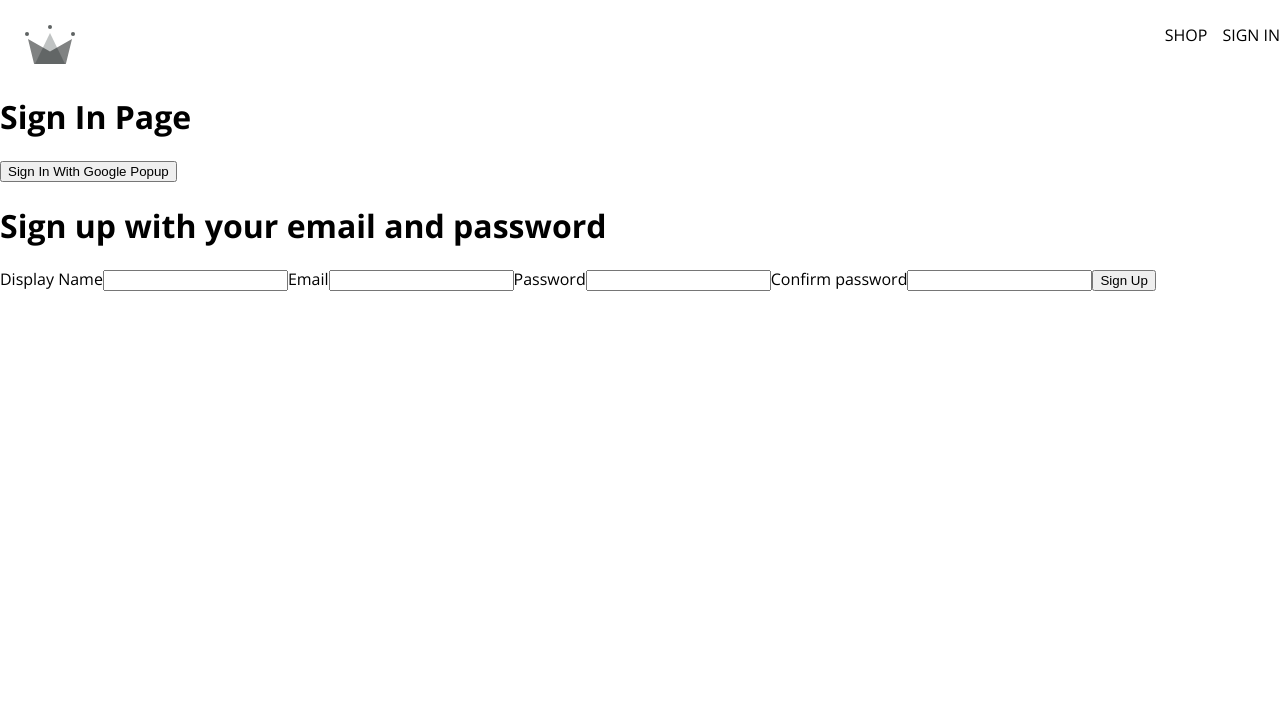
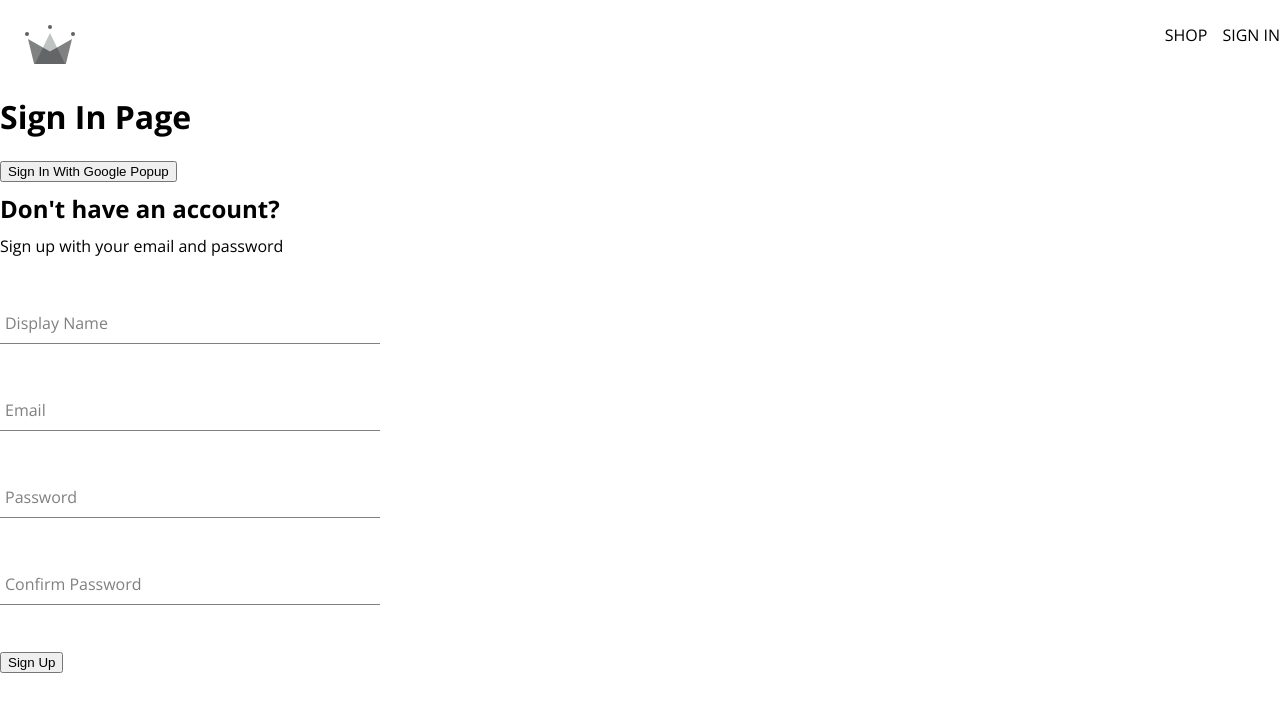
Before and after one commit to andrewnotermans/crwn-clothing, a React (Create React App) app: page /sign-in in a window 1280 px wide. Shown: the top 712 px of the page. Built offline with nearby package versions, Linux system fonts and the light colour scheme.

Commit message:
Add FormInput component and refactor SignUpForm for improved input handling

```diff
--- /dev/null
+++ b/src/components/form-input/form-input.component.jsx
@@ -0,0 +1,19 @@
+import './form-input.styles.scss'
+
+const FormInput = ({ label, ...otherProps }) => {
+    return (
+        <div className="group">
+            <input className="form-input" {...otherProps} />
+            {label && (
+
+                <label className={`${otherProps.value.length ? 'shrink' : ''} form-input-label`}>{label}</label>
+            )}
+
+
+        </div>
+
+
+    )
+}
+
+export default FormInput;
--- /dev/null
+++ b/src/components/form-input/form-input.styles.scss
@@ -0,0 +1,54 @@
+$sub-color: grey;
+$main-color: black;
+
+@mixin shrinkLabel {
+    top: -14px;
+    font-size: 12px;
+    color: $main-color;
+}
+
+.group {
+    position: relative;
+    margin: 45px 0;
+
+    .form-input {
+        background: none;
+        background-color: white;
+        color: $sub-color;
+        font-size: 18px;
+        padding: 10px 10px 10px 5px;
+        display: block;
+        width: 100%;
+        border: none;
+        border-radius: 0;
+        border-bottom: 1px solid $sub-color;
+        margin: 25px 0;
+
+        &:focus {
+            outline: none;
+        }
+
+        &:focus~.form-input-label {
+            @include shrinkLabel();
+        }
+    }
+
+    input[type='password'] {
+        letter-spacing: 0.3em;
+    }
+
+    .form-input-label {
+        color: $sub-color;
+        font-size: 16px;
+        font-weight: normal;
+        position: absolute;
+        pointer-events: none;
+        left: 5px;
+        top: 10px;
+        transition: 300ms ease all;
+
+        &.shrink {
+            @include shrinkLabel();
+        }
+    }
+}
--- a/src/components/sign-up-form/sign-up-form.component.jsx
+++ b/src/components/sign-up-form/sign-up-form.component.jsx
@@ -1,7 +1,10 @@
 import { useState } from "react";
 
+import FormInput from "../form-input/form-input.component";
+
 import { createAuthUserWithEmailAndPassword, createUserDocumentFromAuth } from "../../ulils/firebase/firebase.utils";
-import { createUserWithEmailAndPassword } from "firebase/auth";
+
+import './sign-up-form.styles.scss'
 
 const defaultFormFields = {
     displayName: '',
@@ -48,20 +51,21 @@
     }
 
     return (
-        <div>
-            <h1>Sign up with your email and password</h1>
+        <div className="sign-up-container">
+            <h2>Don't have an account?</h2>
+            <span>Sign up with your email and password</span>
             <form onSubmit={handleSubmit}>
-                <label>Display Name</label>
-                <input type="text" required onChange={handleChange} name="displayName" value={displayName} />
 
-                <label>Email</label>
-                <input type="email" required onChange={handleChange} name="email" value={email} />
+                <FormInput label="Display Name" type="text" required onChange={handleChange} name="displayName" value={displayName} />
 
-                <label>Password</label>
-                <input type="password" required onChange={handleChange} name="password" value={password} />
 
-                <label>Confirm password</label>
-                <input type="password" required onChange={handleChange} name="confirmPassword" value={confirmPassword} />
+                <FormInput label="Email" type="email" required onChange={handleChange} name="email" value={email} />
+
+
+                <FormInput label="Password" type="password" required onChange={handleChange} name="password" value={password} />
+
+
+                <FormInput label="Confirm Password" type="password" required onChange={handleChange} name="confirmPassword" value={confirmPassword} />
 
                 <button type="submit">Sign Up</button>
             </form>
--- /dev/null
+++ b/src/components/sign-up-form/sign-up-form.styles.scss
@@ -0,0 +1,9 @@
+.sign-up-container {
+    display: flex;
+    flex-direction: column;
+    width: 380px;
+
+    h2 {
+        margin: 10px 0;
+    }
+}
```
